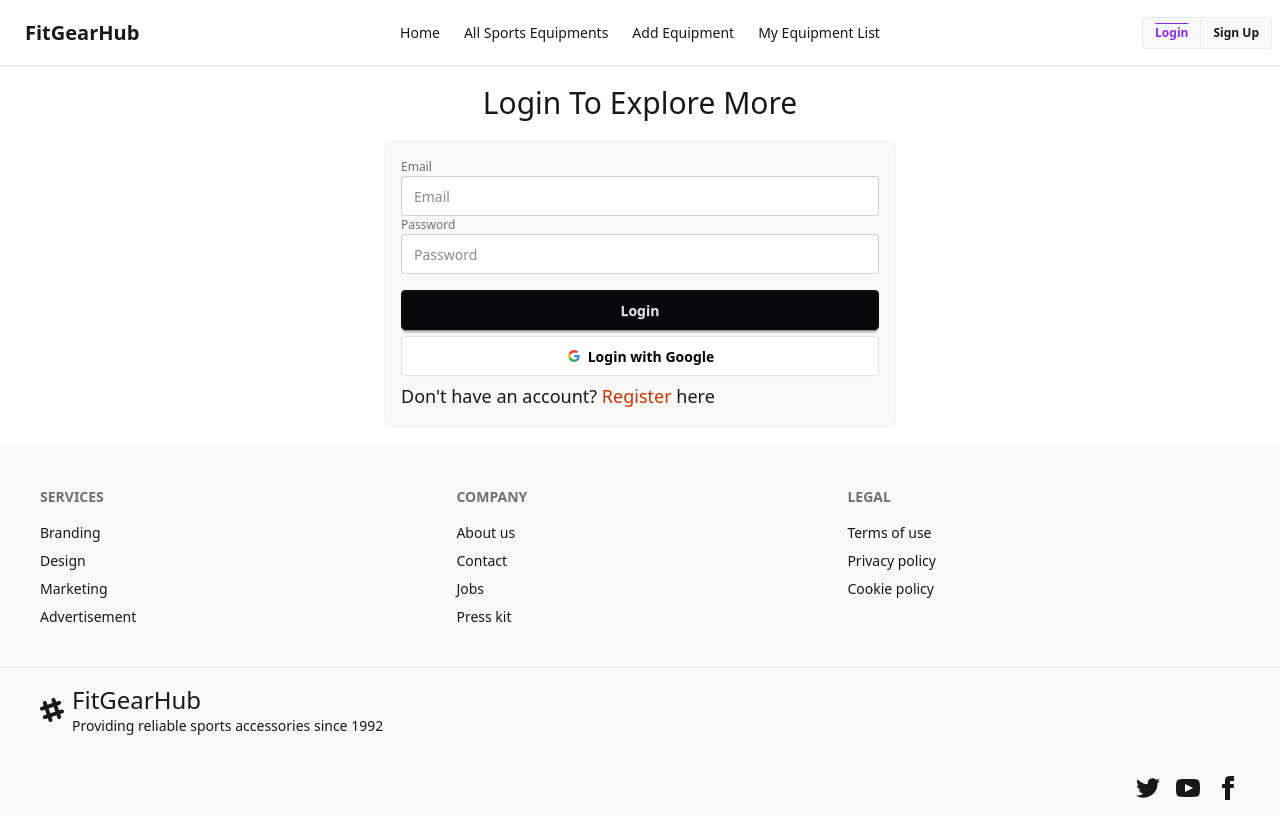
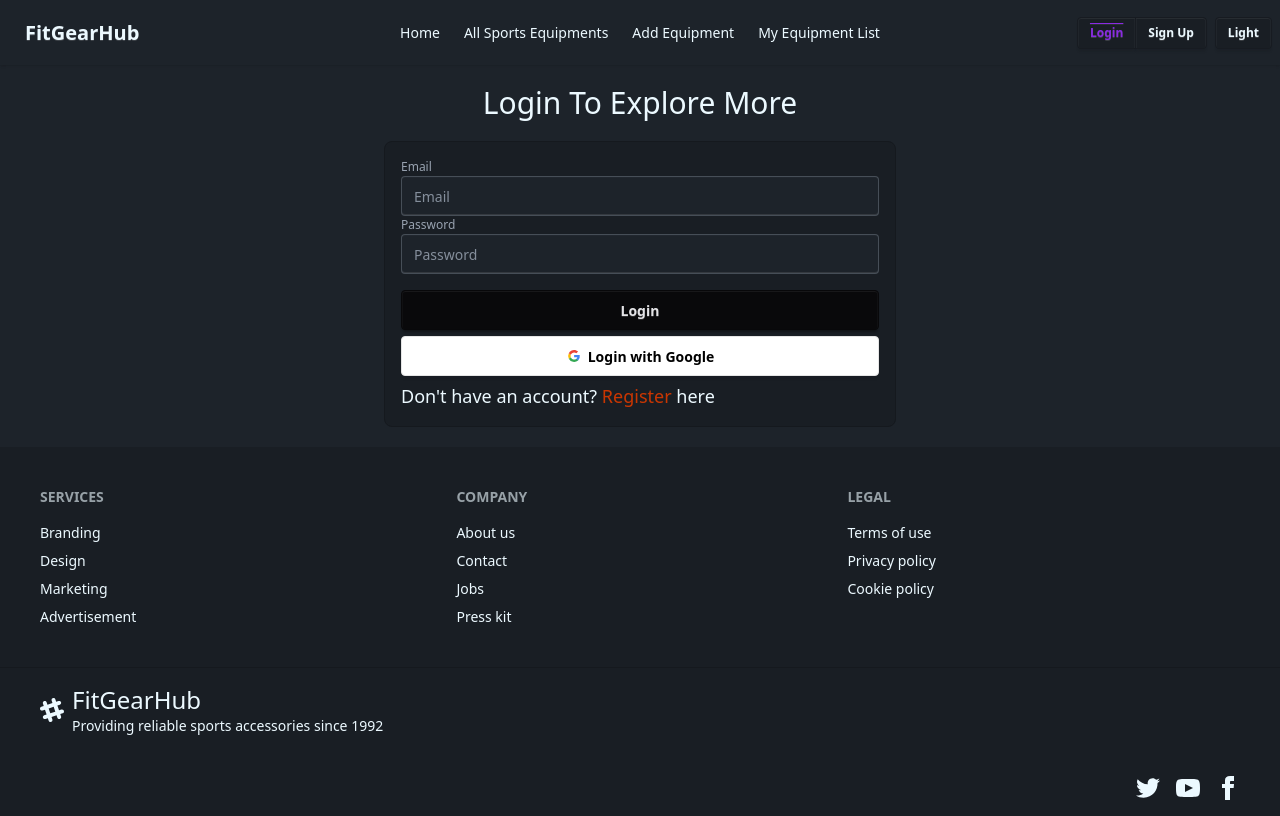
Before and after one commit to 6arjis/Assignment-Ten-Client-Batch-Reset, a React (Vite) app: page /auth/signin in a window 1280 px wide. Built offline with nearby package versions, Linux system fonts and the light colour scheme; no server answers.

Commit message:
Thirtinth Commit

```diff
--- a/index.html
+++ b/index.html
@@ -1,5 +1,5 @@
 <!DOCTYPE html>
-<html lang="en" data-theme="light">
+<html lang="en" data-theme="dark">
   <head>
     <meta charset="UTF-8" />
     <link rel="icon" type="image/svg+xml" href="/vite.svg" />
--- a/src/Components/Header.jsx
+++ b/src/Components/Header.jsx
@@ -3,8 +3,12 @@ import { NavLink } from "react-router-dom";
 import "./Header.css";
 import { AuthContext } from "../Provider/AuthProvider";
 import { toast } from "react-toastify";
+import { useTheme } from "../ThemeContext";
+
 const Header = () => {
   const { user, logOutUser } = useContext(AuthContext);
+  const { theme, toggleTheme } = useTheme();
+
   const handleLogOutBtn = () => {
     logOutUser()
       .then(() => {
@@ -82,7 +86,7 @@ const Header = () => {
           </li>
         </ul>
       </div>
-      <div className="navbar-end">
+      <div className="navbar-end flex  gap-2">
         {user ? (
           <div className="avatar flex gap-2">
             <div className="w-8 rounded-full">
@@ -102,6 +106,9 @@ const Header = () => {
             </NavLink>
           </div>
         )}
+        <button onClick={toggleTheme} className="btn btn-sm theme-toggle">
+          {theme === "dark" ? "Light" : "Dark"}
+        </button>
       </div>
     </div>
   );
--- /dev/null
+++ b/src/ThemeContext.jsx
@@ -0,0 +1,29 @@
+// ThemeContext.jsx
+import { createContext, useContext, useState, useEffect } from "react";
+
+const ThemeContext = createContext();
+
+export function ThemeProvider({ children }) {
+  const [theme, setTheme] = useState("dark");
+
+  useEffect(() => {
+    const savedTheme = localStorage.getItem("theme") || "dark";
+    setTheme(savedTheme);
+    document.documentElement.setAttribute("data-theme", savedTheme);
+  }, []);
+
+  const toggleTheme = () => {
+    const newTheme = theme === "dark" ? "light" : "dark";
+    setTheme(newTheme);
+    localStorage.setItem("theme", newTheme);
+    document.documentElement.setAttribute("data-theme", newTheme);
+  };
+
+  return (
+    <ThemeContext.Provider value={{ theme, toggleTheme }}>
+      {children}
+    </ThemeContext.Provider>
+  );
+}
+
+export const useTheme = () => useContext(ThemeContext);
--- a/src/main.jsx
+++ b/src/main.jsx
@@ -5,11 +5,15 @@ import { RouterProvider } from "react-router-dom";
 import router from "./routes/router.jsx";
 import AuthProvider from "./Provider/AuthProvider.jsx";
 import { ToastContainer } from "react-toastify";
+import { ThemeProvider } from "./ThemeContext.jsx";
 
 createRoot(document.getElementById("root")).render(
   <StrictMode>
     <AuthProvider>
-      <RouterProvider router={router}></RouterProvider>
+      <ThemeProvider>
+        {" "}
+        <RouterProvider router={router}></RouterProvider>
+      </ThemeProvider>
       <ToastContainer
         position="top-center"
         autoClose={5000}
```
